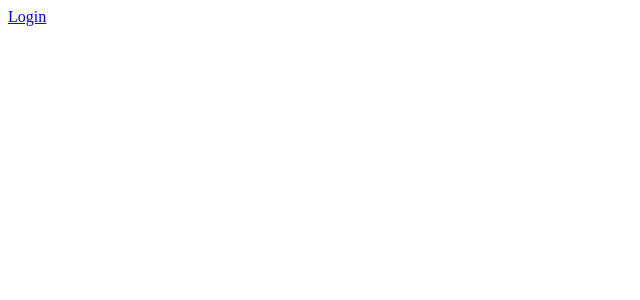
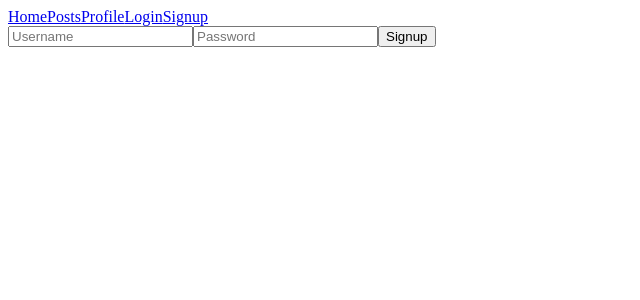
Before and after one commit to chudiisnumber1/Strangers-Things, a React (Create React App) app: page /Signup in a window 1280 px wide. Shown: the top 300 px of the page, without its empty margins (0-640 px from the left). Built offline with nearby package versions, Linux system fonts and the light colour scheme.

Commit message:
Creation of the Signup and rendering on page

```diff
--- a/src/App.js
+++ b/src/App.js
@@ -5,6 +5,8 @@ import Home from "./components/Home";
 import Posts from "./components/Posts";
 import Profile from "./components/Profile";
 import Login from "./components/Login";
+import Signup from "./components/Signup";
+import { Link } from "react-router-dom";
 
 function App() {
   return (
@@ -14,14 +16,17 @@ function App() {
         <Route path="/Login">
           <Login />
         </Route>
-        <Route path="/home">
+        <Route path="/Home">
           <Home />
         </Route>
-        <Route path="/posts">
+        <Route path="/Posts">
           <Posts />
         </Route>
-        <Route path="/profile">
+        <Route path="/Profile">
           <Profile />
+        </Route>
+        <Route path="/Signup">
+          <Signup />
         </Route>
       </Switch>
     </div>
--- a/src/components/Login.jsx
+++ b/src/components/Login.jsx
@@ -1,11 +1,10 @@
 import React from "react";
 import { Link } from "react-router-dom";
+
 
 const Login = () => {
   return (
     <form className="LogBox">
-      {" "}
-      {/*Logbox is not meant to target the navbar, just center the login elements with the screen*/}
       <label>
         <p>Username</p>
         <input type="text" />
@@ -17,11 +16,6 @@ const Login = () => {
       <div>
         <button type="submit">Login</button>{" "}
         <button type="submit">Forgot Password</button>
-        {/*make this on submit,record values, and change page to home*/}
-      </div>
-      <div>
-        <h3>Register new user (Check code)</h3>{" "}
-        {/*Need to fix this functiuonality*/}
       </div>
     </form>
   );
--- a/src/components/Nav.jsx
+++ b/src/components/Nav.jsx
@@ -3,18 +3,13 @@ import { Link } from "react-router-dom";
 
 const Nav = () => {
   return (
-    (
-      <div>
-        <Link to="/home">Home</Link>
-        <Link to="/posts">Posts</Link>
-        <Link to="/profile">Profile</Link>
-      </div>
-    ),
-    (
-      <div>
-        <Link to="/Login">Login</Link>
-      </div>
-    )
+    <div>
+      <Link to="/Home">Home</Link>
+      <Link to="/Posts">Posts</Link>
+      <Link to="/Profile">Profile</Link>
+      <Link to="/Login">Login</Link>
+      <Link to="/Signup">Signup</Link>
+    </div>
   );
 };
 
--- /dev/null
+++ b/src/components/Signup.jsx
@@ -0,0 +1,36 @@
+import React from "react";
+import { useState } from "react";
+
+const Signup = () => {
+  const [username, setUsername] = useState("");
+  const [password, setPassword] = useState("");
+
+  return (
+    <div>
+      <form
+        onSubmit={(e) => {
+          e.preventDefault();
+          console.log(username, password);
+        }}
+      >
+        <input
+          value={username}
+          placeholder="Username"
+          onChange={(e) => {
+            setUsername(e.target.value);
+          }}
+        />
+        <input
+          value={password}
+          placeholder="Password"
+          onChange={(e) => {
+            setPassword(e.target.value);
+          }}
+        />
+        <button type="submit">Signup</button>
+      </form>
+    </div>
+  );
+};
+
+export default Signup;
```
